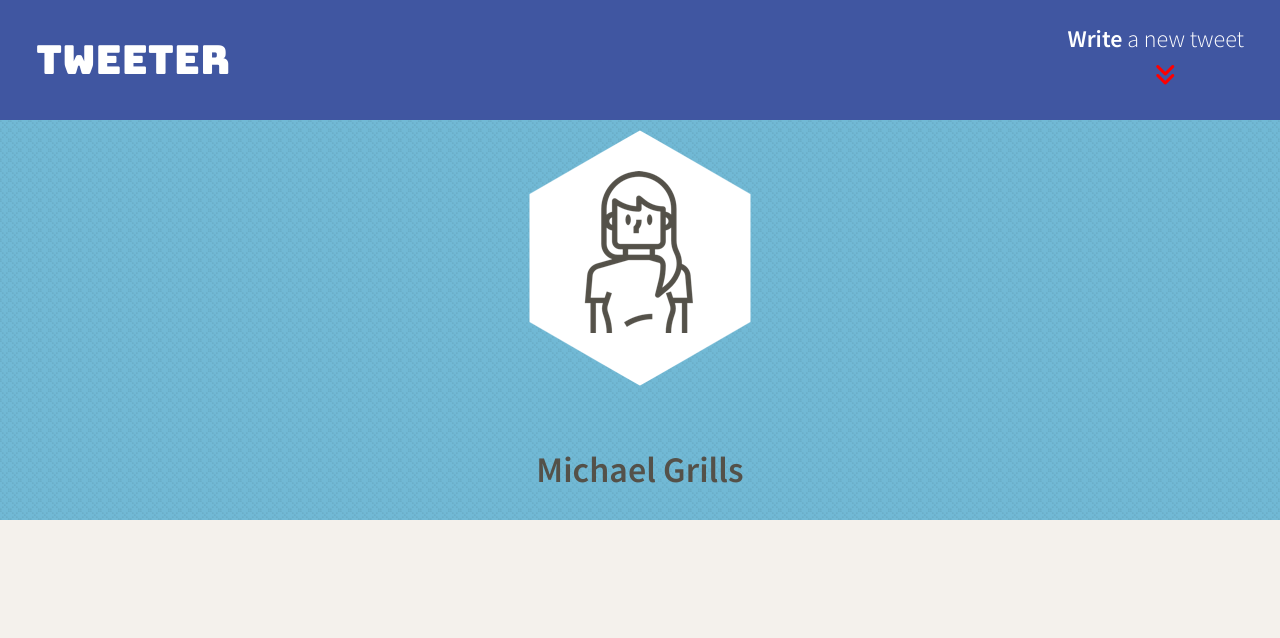
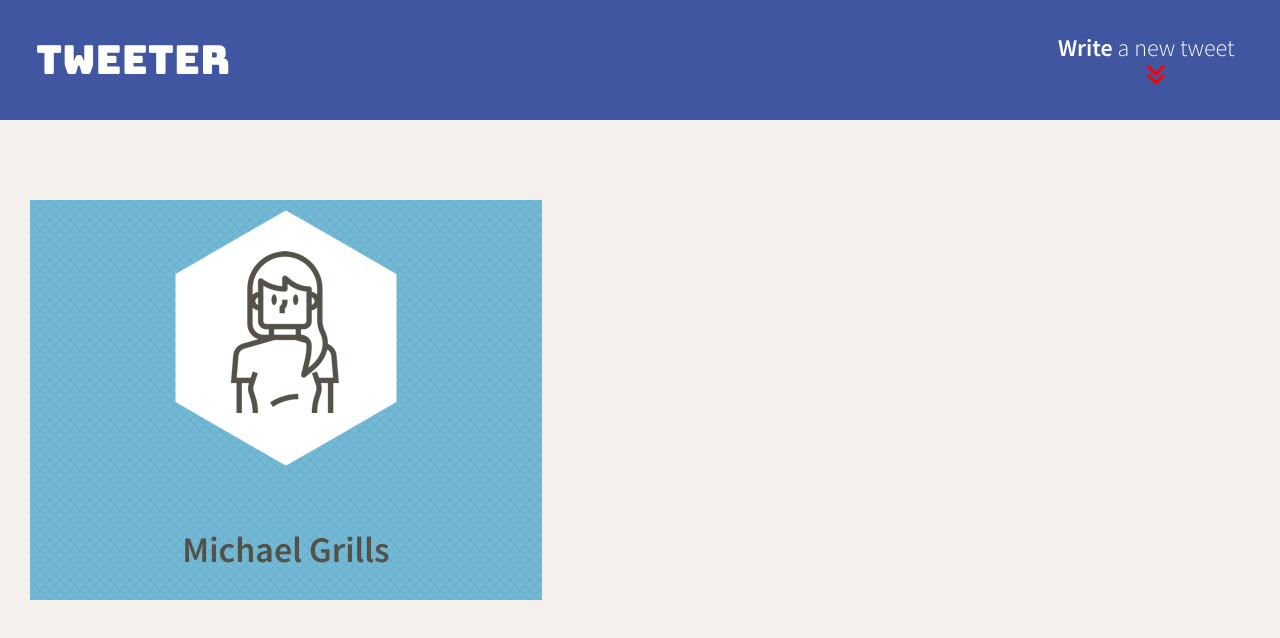
Before and after one commit to easydoesit/tweeter, a website: page public/index.html in a window 1280 px wide. Drawn offline with nearby package versions, Linux system fonts and the light colour scheme; no server answers.

Commit message:
add styles for 768px and 1024px wide

```diff
--- a/public/index.html
+++ b/public/index.html
@@ -2,6 +2,10 @@
 <html lang="en">
   <head>
     <!-- Meta Information -->
+
+    <meta charset="UTF-8">
+    <meta http-equiv="X-UA-Compatible" content="IE=edge">
+    <meta name="viewport" content="width=device-width, initial-scale=1.0">
 
     <title>Tweeter - Home Page</title>
 
@@ -34,8 +38,11 @@
     <!-- Top nav bar (fixed) -->
     <nav>
       <span>tweeter</span>
-      <div class='nav-right'><p><strong>Write</strong> a new tweet</p>
-        <button class="new-tweet-button"><i class="fa-solid fa-angles-down"></i>
+      <div class='nav-right'>
+        <button class="new-tweet-button">
+        <p><strong>Write</strong> a new tweet</p>
+
+          <i class="fa-solid fa-angles-down"></i>
         </button>
       </div>
     </nav>
--- a/public/scripts/client.js
+++ b/public/scripts/client.js
@@ -10,6 +10,7 @@ $(document).ready(function() {
 
   // renderTweetsTakes in an array of Tweets and appends them to the tweets-container
   const renderTweets = function(tweets) {
+    console.log("tweets", tweets);
     for (let i in tweets) {
       let $tweet = createTweetElement(tweets[i]);
       $("#tweets-container").append($tweet); // to add it to the page so we can make sure it's got all the right elements, classes, etc.
@@ -50,7 +51,20 @@ $(document).ready(function() {
     $.ajax("/tweets", { method: "GET" }).then(function(data) {
       $("#tweet-text").val("").focus();
       $(".errobar").remove();
-      renderTweets(data);
+      console.log(data);
+      const numTweets = $("article.tweet").length;
+      console.log(numTweets);
+      if (!$("article.tweet").length) {
+
+        renderTweets(data);
+
+      } else {
+        const lastTweet = [];
+        lastTweet.push(data[numTweets]);
+
+        renderTweets(lastTweet);
+      }
+
     });
   };
 
--- a/public/styles/header.css
+++ b/public/styles/header.css
@@ -11,3 +11,26 @@
 .profile {
   margin-top: 130px;
 }
+
+/* Tablet Styles */
+@media only screen and (min-width: 768px) {
+  #user-header {
+    margin: 10px;
+    margin-top: 200px;
+    width: 40%;
+    max-height: 400px;
+    justify-content:flex-start;
+  }
+  .profile {
+    margin-top: 10px;
+
+  }
+}
+
+@media only screen and (min-width: 1024px) {
+  #user-header {
+    margin-left: 30px;
+    margin-right: 30px;
+    width: 40%;
+  }
+}
--- a/public/styles/layout.css
+++ b/public/styles/layout.css
@@ -32,3 +32,21 @@ body {
   width: 90%;
   margin: auto;
 }
+
+/* Tablet Styles */
+@media only screen and (min-width: 768px) {
+  body {
+    flex-direction: row;
+  }
+
+  .container {
+    margin-top: 200px;
+    width: 50%;
+  }
+}
+
+@media only screen and (min-width: 1024px) {
+  .container {
+  width: 40%;
+  }
+}
--- a/public/styles/nav.css
+++ b/public/styles/nav.css
@@ -16,18 +16,21 @@ nav {
   font-size: 40px;
  }
 
- .nav-right p{
+ .nav-right button p{
   margin: 0;
  }
 
  .nav-right button i{
   color: red;
+  display: flex;
+  justify-content: center;
  }
 
  .nav-right button {
   all: unset;
   cursor: pointer;
   display: flex;
+  flex-direction: column;
   justify-content: center;
   padding:.4em;
   width: 100%;
--- a/server/data-files/initial-tweets.json
+++ b/server/data-files/initial-tweets.json
@@ -8,7 +8,7 @@
     "content": {
       "text": "If I have seen further it is by standing on the shoulders of giants"
     },
-    "created_at": 1670821501314
+    "created_at": 1672637799951
   },
   {
     "user": {
@@ -19,6 +19,6 @@
     "content": {
       "text": "Je pense , donc je suis"
     },
-    "created_at": 1670907901314
+    "created_at": 1672724199951
   }
 ]
```
